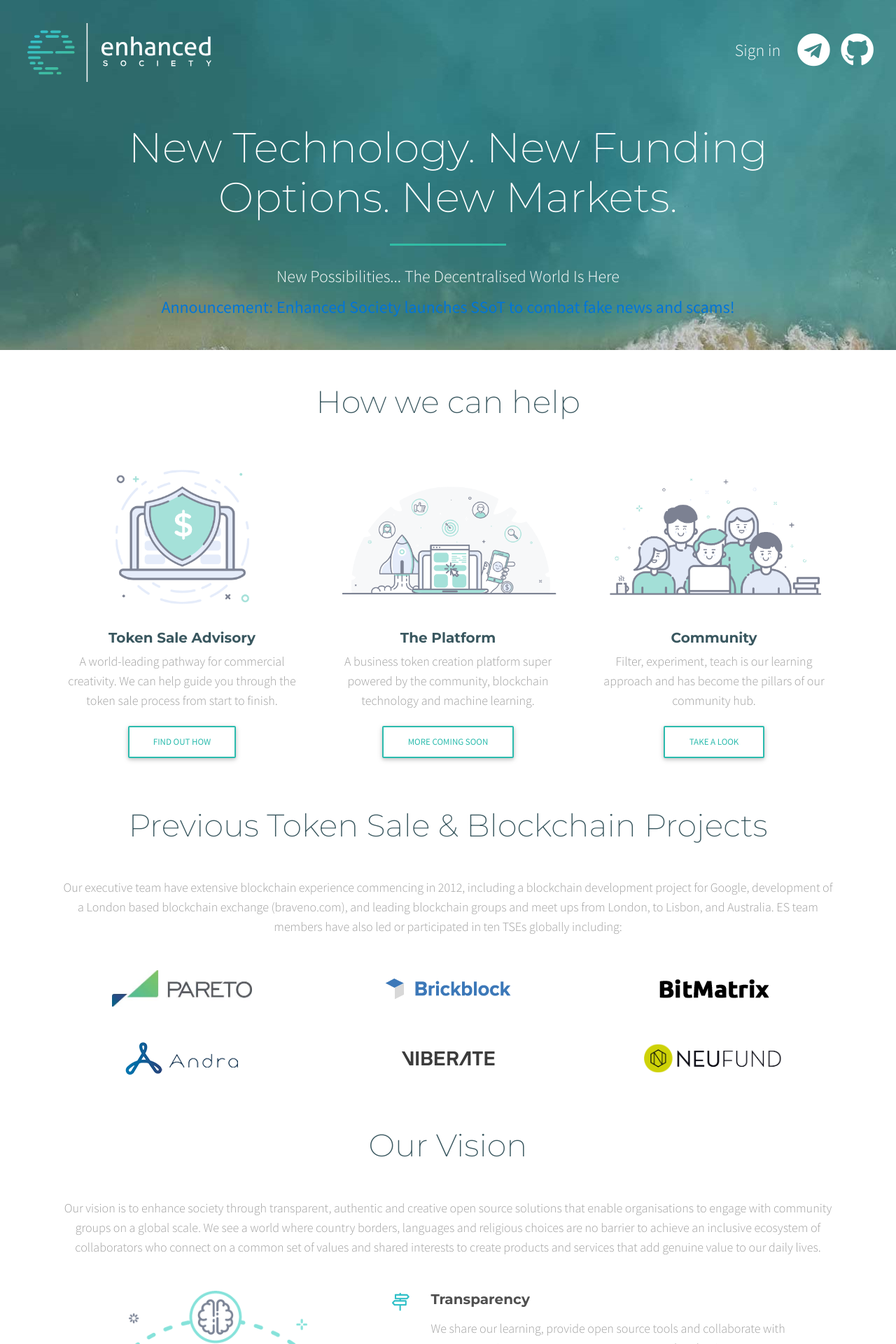
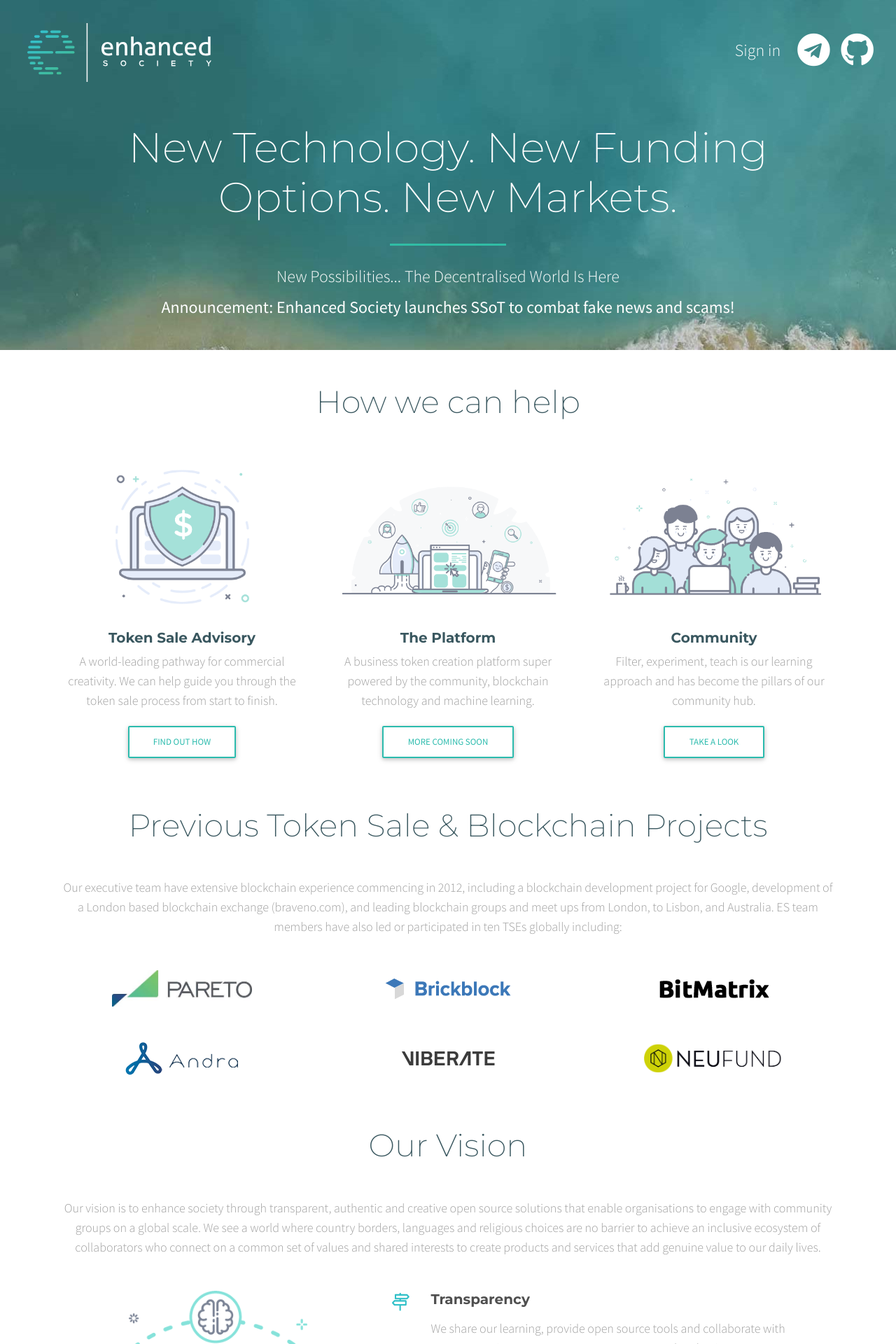
Before and after one commit to enhancedsociety/old-website, a Jekyll site: the page built from index.html, in a window 1280 px wide. Shown: the top 1920 px of the page at 70% size. Built offline with Jekyll 4.4.1, drawn with Linux system fonts in a browser that asks for light colours; nearby versions of some CDN libraries; a script that is not in the unit is left out.

Commit message:
link color

```diff
--- a/_includes/header.html
+++ b/_includes/header.html
@@ -25,7 +25,7 @@
 					{{ page.header_excerpt }}
 				</p>
 			{% endif %}
-			<p><strong><a href="https://enhancedsociety.com/ssot.html">Announcement: Enhanced Society launches SSoT to combat fake news and scams!</a></strong><p>
+			<p><strong><a href="https://enhancedsociety.com/ssot.html" class="white-text">Announcement: Enhanced Society launches SSoT to combat fake news and scams!</a></strong><p>
 			</p>
 		</div>
 	{% endif %}
```
